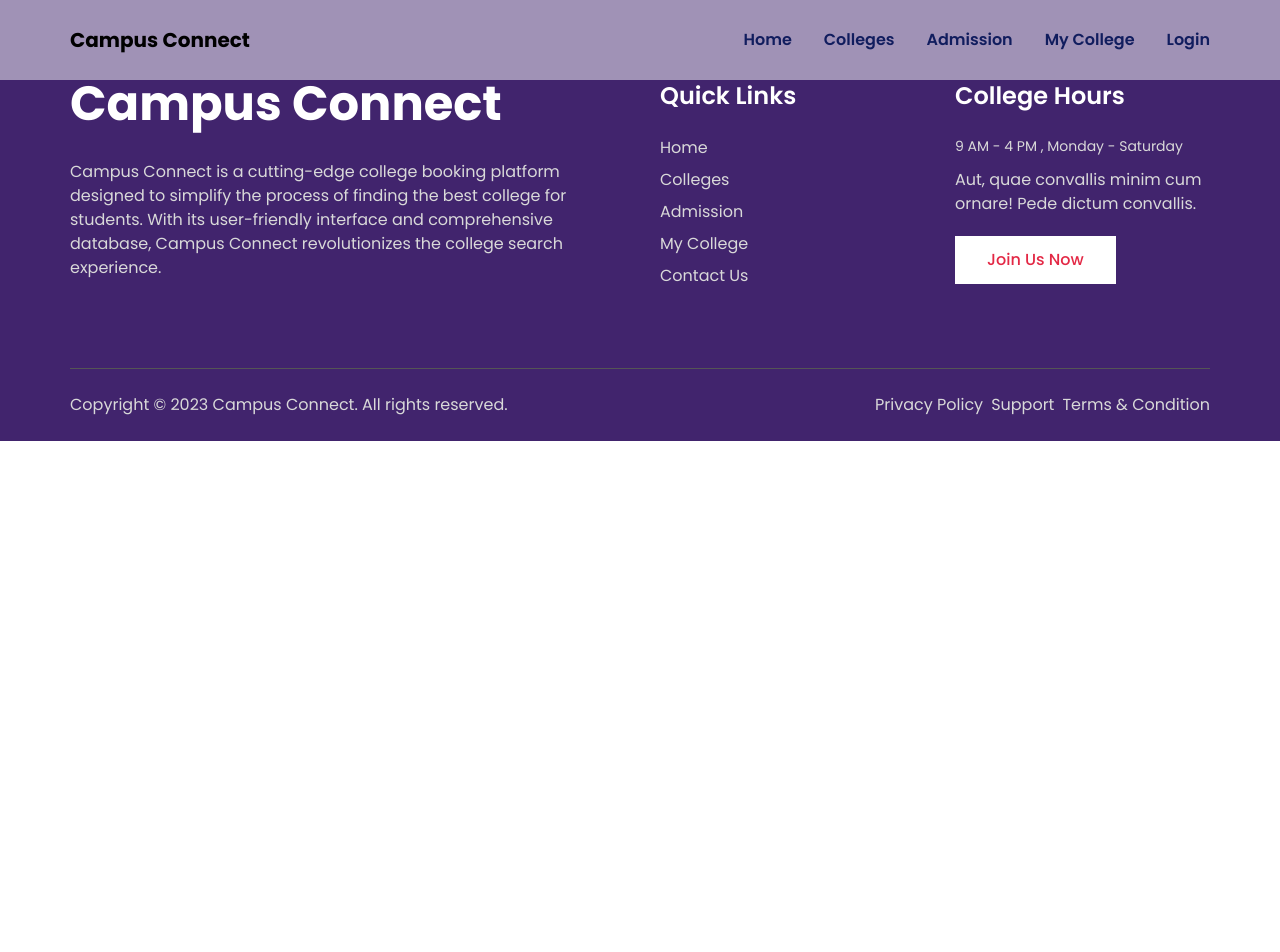
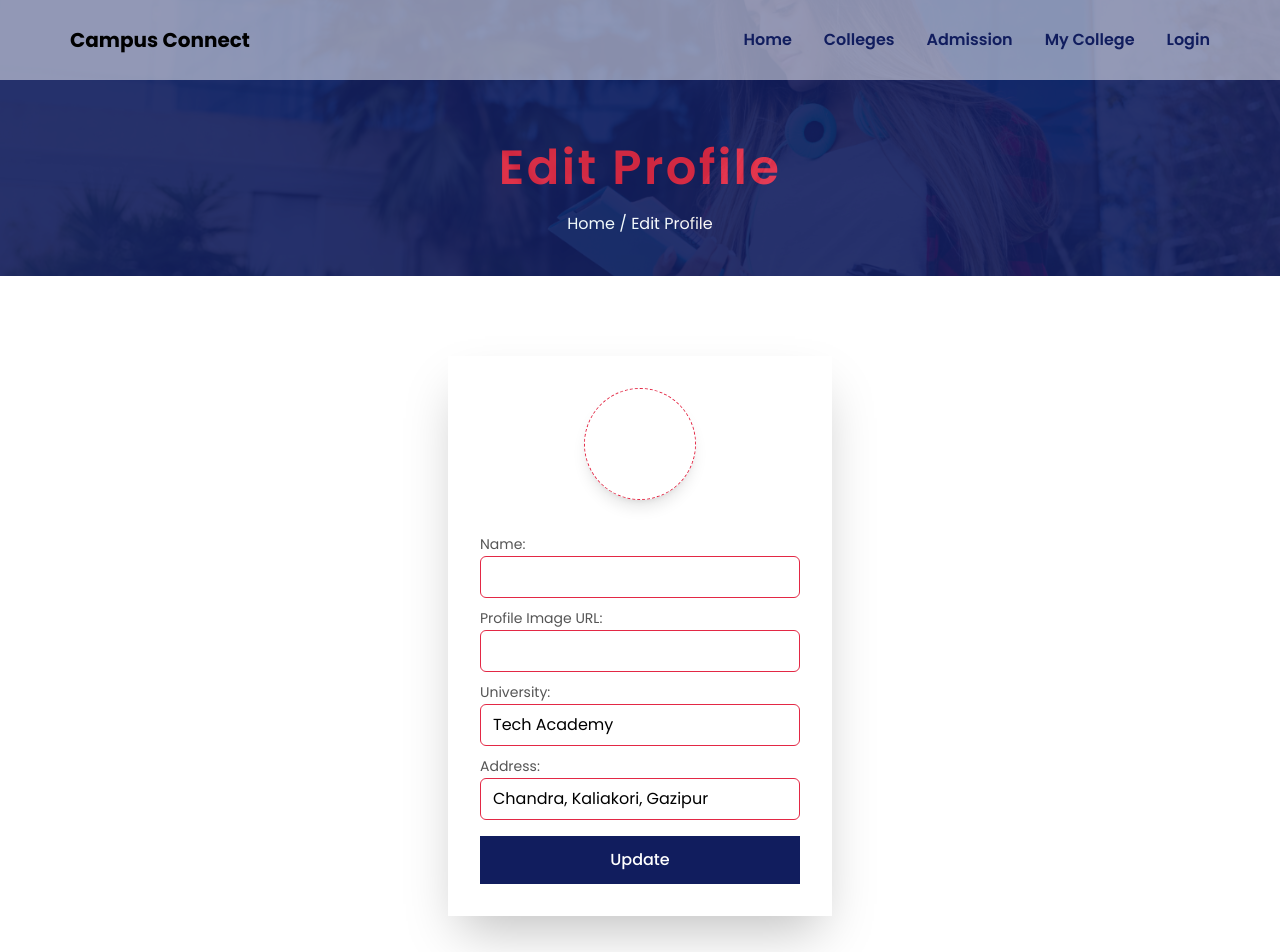
Before and after one commit to foridislam332/Campus_Connect_Client, a React (Vite) app: page /edit_profile in a window 1280 px wide. Shown: the top 952 px of the page. Before the commit the page ends 800 px from the top, so only its background shows below. Built offline with nearby package versions, Linux system fonts and the light colour scheme; no server answers.

Commit message:
edit profile page added

```diff
--- a/src/pages/EditProfile.jsx
+++ b/src/pages/EditProfile.jsx
@@ -1,8 +1,71 @@
+import { useForm } from "react-hook-form";
+import Breadcrumbs from "../components/Breadcrumbs";
+import useAuth from "../hooks/useAuth";
 
 const EditProfile = () => {
+    const { user } = useAuth();
+
+    const { register, handleSubmit, formState: { errors } } = useForm();
+    const onSubmit = data => {
+        const newData = { ...data }
+        console.log(newData)
+    };
+
     return (
         <div>
+            <Breadcrumbs title='Edit Profile' />
 
+            <div className="container py-20">
+                <div className='p-8 max-w-sm mx-auto shadow-2xl'>
+                    <div className='flex items-center justify-center'>
+                        {
+                            user?.photoURL ? <img
+                                className="h-28 w-28 rounded-full object-cover shadow-lg group-hover:shadow-blue duration-300 mx-auto border border-red border-dashed p-2"
+                                src={user?.photoURL}
+                                alt="User avatar"
+                            /> :
+                                <p
+                                    className="h-28 w-28 bg-blue text-navy border border-red border-dashed text-7xl flex items-center justify-center font-bold rounded-full shadow-lg group-hover:shadow-blue duration-300"
+                                >
+                                    {user?.displayName?.slice(0, 1)}
+                                </p>
+                        }
+                    </div>
+
+                    <form onSubmit={handleSubmit(onSubmit)} className="">
+
+                        <div className='flex flex-col gap-2'>
+                            <div className='w-full mt-8'>
+                                <label className="text-gray text-sm" htmlFor="name">Name: </label>
+                                <input id='name' defaultValue={user?.displayName} {...register("displayName", { required: true })} className='w-full border border-red py-2 px-3 rounded-md outline-none' />
+                                {errors.displayName && <span className='text-red'>This field is required</span>}
+                            </div>
+
+                            <div className='w-full'>
+                                <label className="text-gray text-sm" htmlFor="photoURL">Profile Image URL: </label>
+                                <input id='photoURL' defaultValue={user?.photoURL} {...register("photoURL", { required: true })} className='w-full border border-red py-2 px-3 rounded-md outline-none' />
+                                {errors.photoURL && <span className='text-red'>This field is required</span>}
+                            </div>
+
+                            <div className='w-full'>
+                                <label className="text-gray text-sm" htmlFor="university">University: </label>
+                                <input id='university' defaultValue={'Tech Academy'} {...register("university", { required: true })} className='w-full border border-red py-2 px-3 rounded-md outline-none' />
+                                {errors.university && <span className='text-red'>This field is required</span>}
+                            </div>
+
+                            <div className='w-full'>
+                                <label className="text-gray text-sm" htmlFor="address">Address: </label>
+                                <input id='address' defaultValue={'Chandra, Kaliakori, Gazipur'} {...register("address", { required: true })} className='w-full border border-red py-2 px-3 rounded-md outline-none' />
+                                {errors.address && <span className='text-red'>This field is required</span>}
+                            </div>
+
+                            <div className='w-full mt-2'>
+                                <button className='overflow-hidden btn_primary w-full' >Update</button>
+                            </div>
+                        </div>
+                    </form>
+                </div>
+            </div>
         </div>
     );
 };
--- a/src/pages/Profile.jsx
+++ b/src/pages/Profile.jsx
@@ -28,28 +28,27 @@ const Profile = () => {
             <div
                 className="absolute right-0 top-28 max-w-xs min-w-[200px] bg-white shadow-lg origin-top-right transition-all duration-300 ease-in-out group-hover:top-20 invisible group-hover:visible opacity-0 group-hover:opacity-100">
 
-                <p
-                    to="/"
-                    className="relative block w-full px-4 py-2 text-lg text-gray-700 hover:bg-gray-100 z-10"
+                <div
+                    className="relative block w-full text-lg text-gray-700 hover:bg-gray-100 z-10"
                 >
-                    <Link to='/view_profile' className='block text-sm mb-2'>View Profile</Link>
-                    <Link to='/view_profile'>{user?.displayName}</Link>
-                    <Link to='/edit_profile' className='absolute top-0 right-0 bg-navy p-2 rounded-full z-40 m-1 hover:shadow-xl hover:shadow-blue transition-all duration-300 ease-in-out'>
+                    <Link to='/view_profile' className='block text-sm hover:bg-light-gray duration-300 px-4 py-2'>View Profile</Link>
+                    <Link to='/view_profile' className='block hover:bg-light-gray duration-300 px-4 py-1'>{user?.displayName}</Link>
+                    <Link to='/edit_profile' className='absolute top-0 right-0 bg-navy hover:bg-red p-2 rounded-full z-40 m-1 hover:shadow-xl hover:shadow-blue transition-all duration-300 ease-in-out'>
                         <FaPencilAlt className='text-xs text-white' />
                     </Link>
-                </p>
+                </div>
 
                 {
                     user?.email && <p
                         to="/"
-                        className="block px-4 text-sm text-gray-700 hover:bg-light-gray"
+                        className="block px-4 text-sm text-gray-700 hover:bg-light-gray duration-300 py-2"
                     >
                         {user.email}
                     </p>
                 }
 
                 <button
-                    className="w-full bg-red text-white font-medium py-2 mt-3"
+                    className="w-full bg-red text-white font-medium py-2"
                     onClick={() => logOut()}
                 >
                     LogOut
--- a/src/pages/ViewProfile.jsx
+++ b/src/pages/ViewProfile.jsx
@@ -12,7 +12,7 @@ const ViewProfile = () => {
             <Breadcrumbs title='View Profile' />
             <div className="container py-20">
                 <div className='p-8 max-w-sm mx-auto shadow-2xl relative'>
-                    <Link to='/edit_profile' className='absolute top-3 right-3 bg-navy p-4 rounded-full z-40 m-1 hover:shadow-xl hover:shadow-blue transition-all duration-300 ease-in-out'>
+                    <Link to='/edit_profile' className='absolute top-3 right-3 bg-navy hover:bg-red p-4 rounded-full z-40 m-1 hover:shadow-xl hover:shadow-blue transition-all duration-300 ease-in-out'>
                         <FaPencilAlt className='text-lg text-white' />
                     </Link>
                     <div className='flex items-center justify-center'>
```
